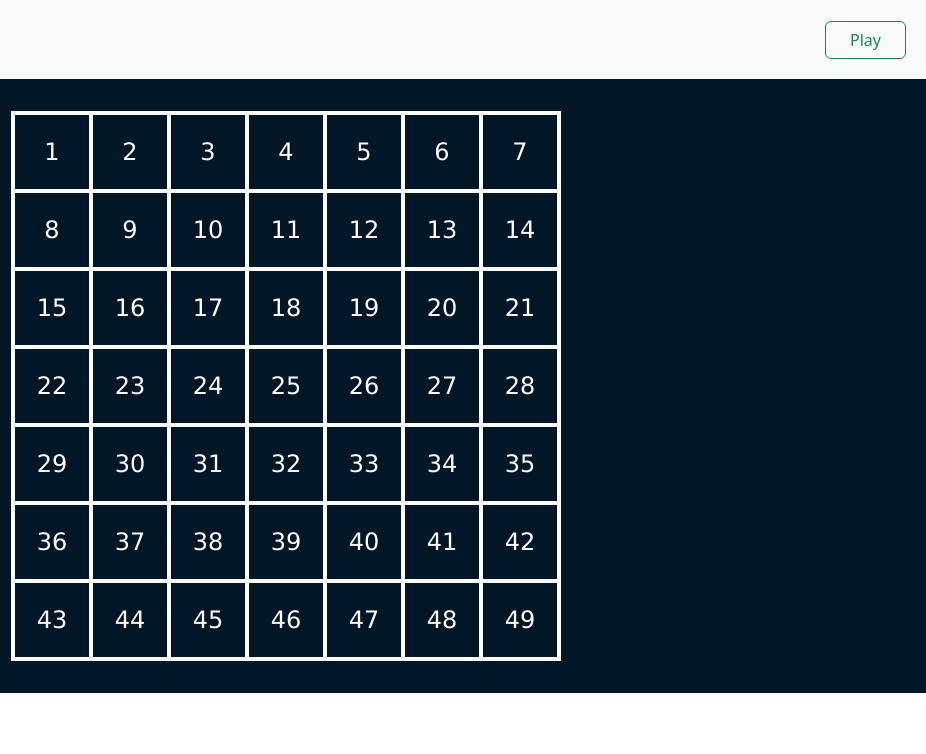
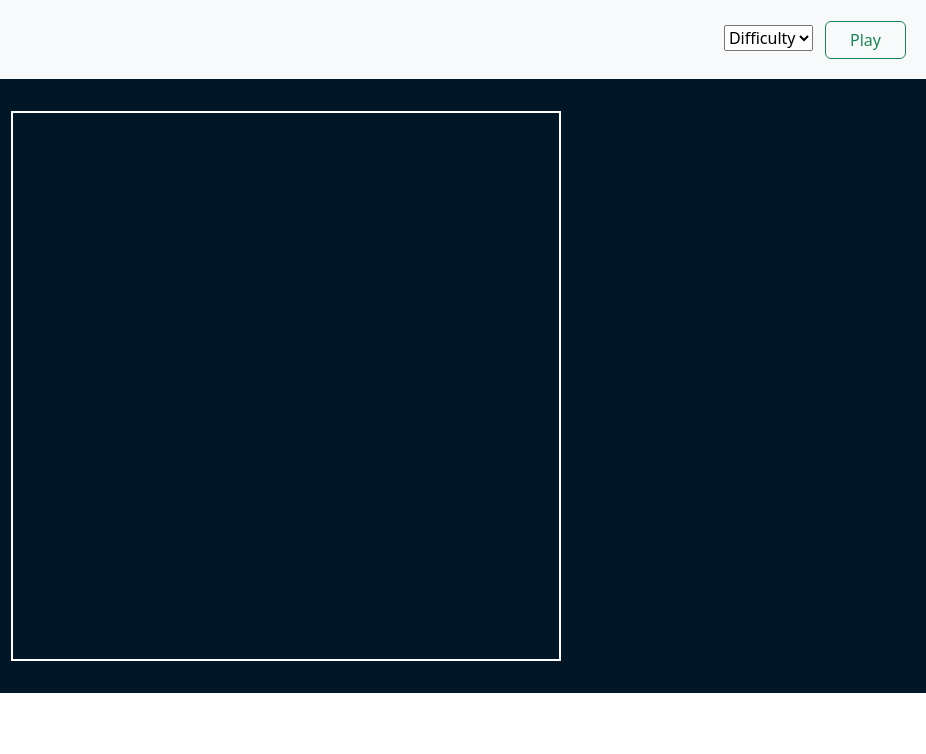
Before and after one commit to Amin23ElKassimi/js-campominato-grid, a plain HTML site: page index.html in a window 1280 px wide. Both pictures are taken after a click on the button "Play". Shown: the full height of the page, 354-1280 px from the left. Drawn offline with nearby package versions, Linux system fonts and the light colour scheme.

Commit message:
cleaned code

```diff
--- a/index.html
+++ b/index.html
@@ -18,8 +18,16 @@
         <header>
             <nav class="navbar bg-body-tertiary text-dark">
                 <div class="container-fluid">
-                <h1><img src="img/logo copia.png" alt=""> Campo Minato</h1>
-                <button id="play" class="btn btn-outline-success px-4 mx-2" type="submit">Play</button>
+                    <h1><img src="img/logo copia.png" alt=""> Campo Minato</h1>
+                    <div>
+                        <select id="inDiffic" aria-label="Default select example">
+                            <option selected>Difficulty</option>
+                            <option value="1">One</option>
+                            <option value="2">Two</option>
+                            <option value="3">Three</option>
+                        </select>
+                        <button id="play" class="btn btn-outline-success px-4 mx-2" type="submit">Play</button>
+                    </div>
                 </div>
             </nav>
         </header>
--- a/js/script.js
+++ b/js/script.js
@@ -24,10 +24,10 @@ const mainContentEl = document.querySelector('main .main-content');
 // Play button
 const play = document.getElementById('play');
 
-// Difficolta
-const difficulty = 3;
 
 play.addEventListener('click', function(){
+    // Difficolta
+    const difficulty = parseInt(document.getElementById('inDiffic').value);
 
     if (difficulty === 1) {
         // # per 100 iterazioni...
```
